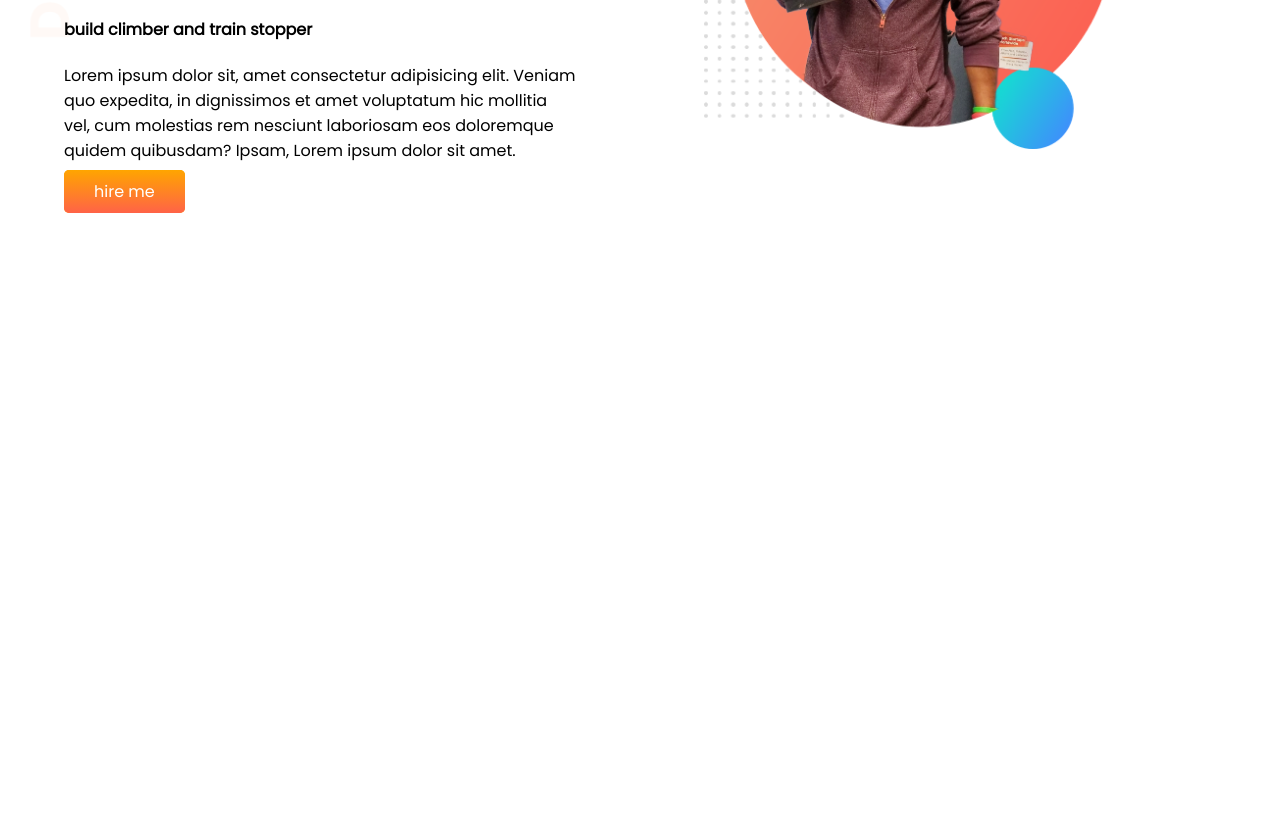
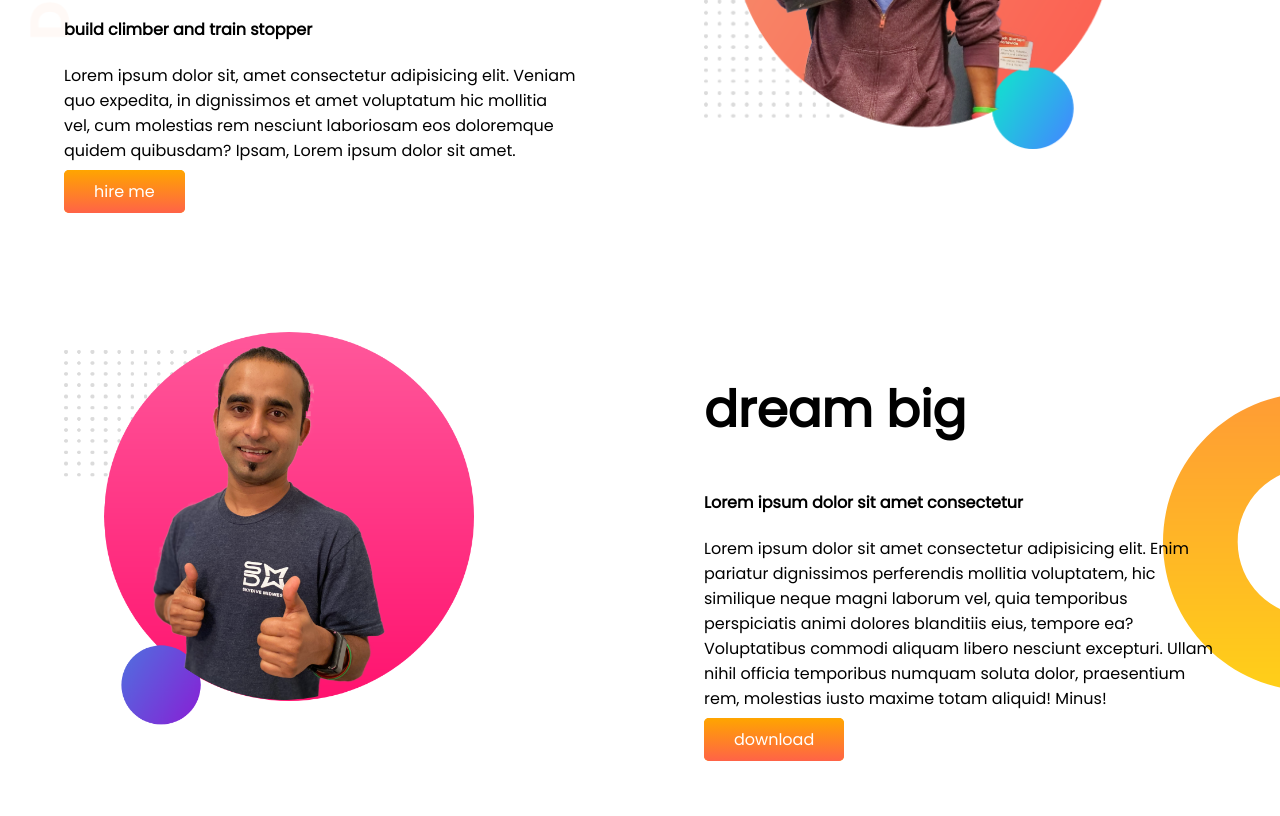
Before and after one commit to amirFahim/devoloper-portfolio, a plain HTML site: page index.html in a window 1280 px wide. Shown: the part 322-1138 px from the top of the page. Before the commit the page ends 800 px from the top, so only its background shows below. Drawn offline with Linux system fonts and the light colour scheme.

Commit message:
new button added

```diff
--- a/index.html
+++ b/index.html
@@ -37,6 +37,21 @@
         </div>
 
     </section>
+    <section class="dream_big">
+        <div class="half-widht">
+            <img src="images/jhankar2.png" alt="">
+
+        </div>
+        <div class="half-widht">
+            <h1> dream big</h1>
+            <h4> Lorem ipsum dolor sit amet consectetur </h4>
+            <p>Lorem ipsum dolor sit amet consectetur adipisicing elit. Enim pariatur dignissimos perferendis mollitia
+                voluptatem, hic similique neque magni laborum vel, quia temporibus perspiciatis animi dolores blanditiis
+                eius, tempore ea? Voluptatibus commodi aliquam libero nesciunt excepturi. Ullam nihil officia temporibus
+                numquam soluta dolor, praesentium rem, molestias iusto maxime totam aliquid! Minus!</p>
+            <a class="link_btn" target="_blank" href="www.google.com"> download </a>
+        </div>
+    </section>
 
 </body>
 
--- a/style.css
+++ b/style.css
@@ -35,3 +35,9 @@ section{
     background-repeat: no-repeat;
 
 }
+.dream_big{
+    background-image: url(images/dream-bg.png);
+    background-repeat: no-repeat;
+    background-position: right;
+
+}
```
